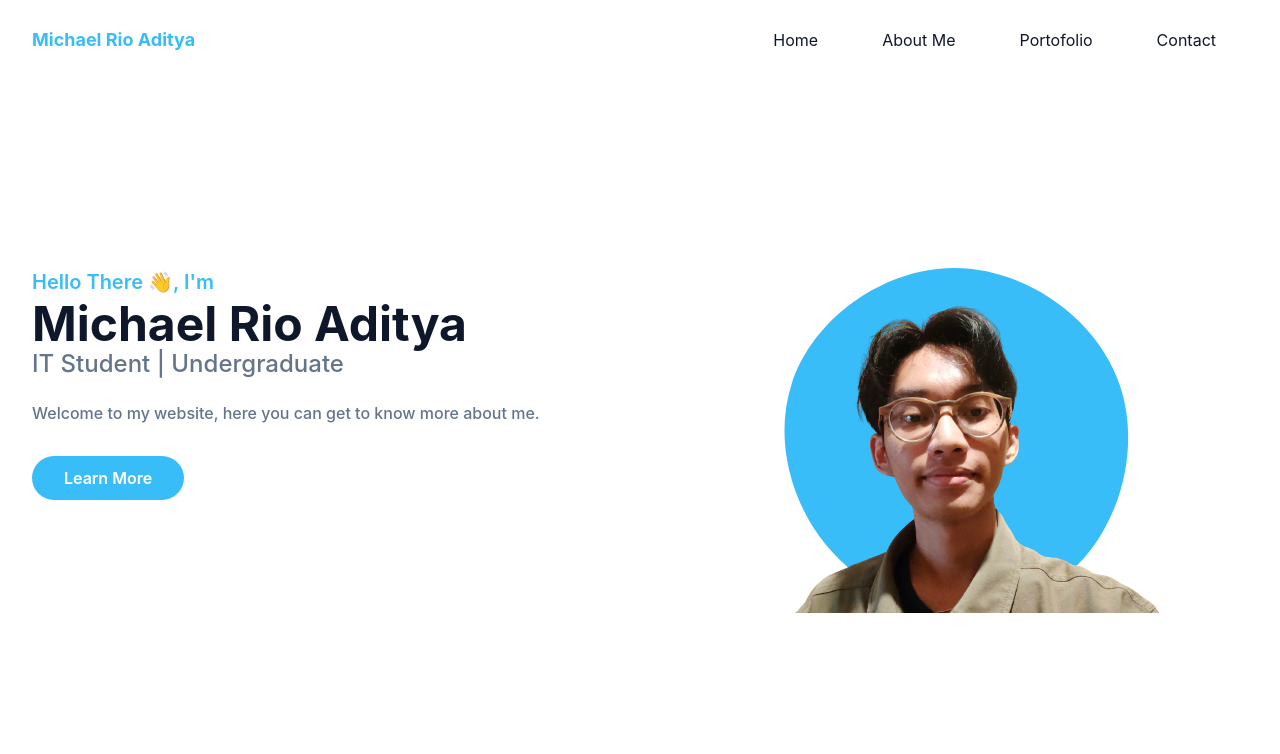
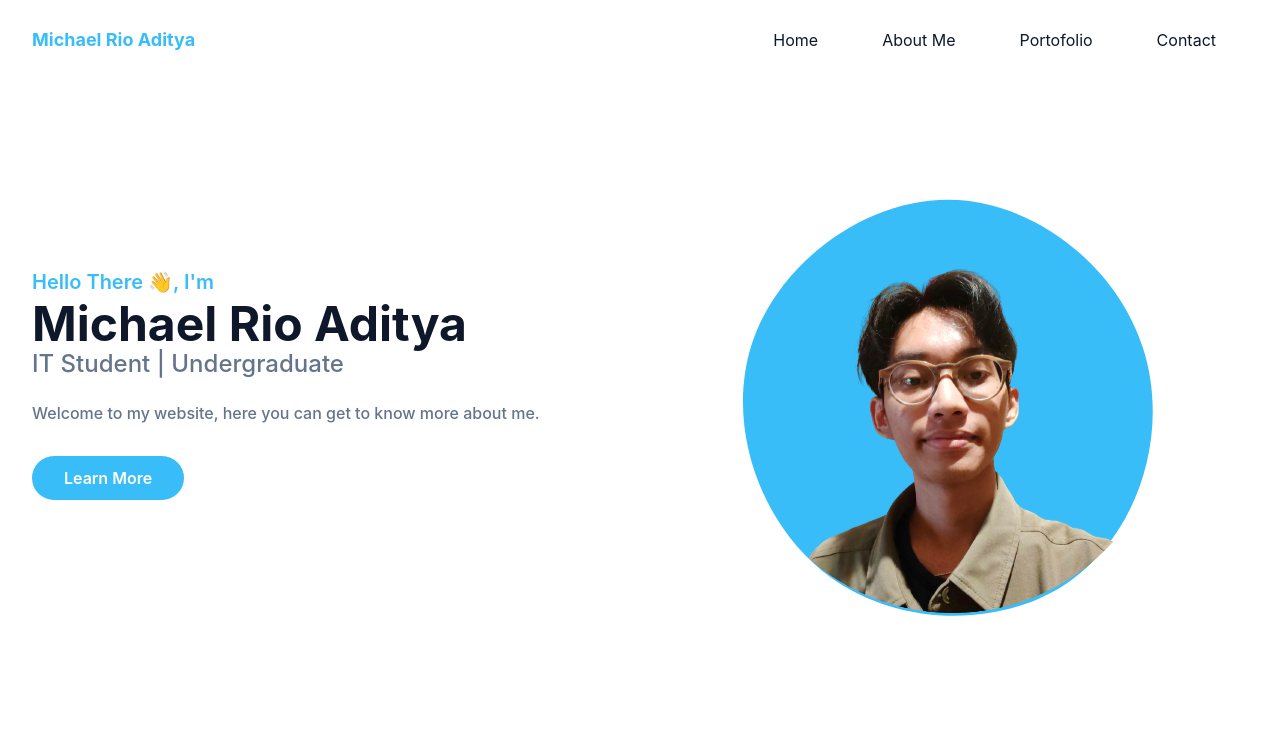
Before and after one commit to himichael00/portofolio, a website: page index.html in a window 1280 px wide. Shown: the top 754 px of the page. Drawn offline with Linux system fonts and the light colour scheme.

Commit message:
updated profile pic again

```diff
--- a/index.html
+++ b/index.html
@@ -74,12 +74,12 @@
                 </div>
                 <div class="w-full self-end px-4 lg:w-1/2">
                     <div class="relative mt-10 lg:mt-9 lg:right-0">
-                        <img src="dist/img/porto3.png" alt="profile"
+                        <img src="dist/img/porto image.png" alt="profile"
                         class="max-w-full mx-auto" />
                         <span class="absolute -bottom-0 -z-10 left-1/2 -translate-x-1/2 md:scale-125">
                             <svg width="400" height="400" viewBox="0 0 200 200" xmlns="http://www.w3.org/2000/svg">
-                                <path fill="#38bdf8" d="M61.1,-19C69.4,5.8,59.7,37.2,38.8,52C18,66.8,-13.8,64.9,-34.9,49.3C-55.9,33.7,-66,4.5,-58.4,-19.4C-50.8,-43.2,-25.4,-61.6,0.5,-61.8C26.4,-61.9,52.8,-43.8,61.1,-19Z"
-                                transform="translate(100 110) scale(1.1)" />
+                                <path fill="#38BDF8" d="M65.4,-21.9C74.4,6.3,64.1,40.2,41.1,56.9C18.2,73.7,-17.5,73.4,-41.4,56.2C-65.3,39,-77.4,5,-68.6,-23.1C-59.7,-51.1,-29.9,-73.2,-0.8,-72.9C28.2,-72.6,56.5,-50.1,65.4,-21.9Z"
+                                transform="translate(100 100) scale(1.170)" />
                               </svg>
                         </span>
                     </div>
```
Also changed, not shown: dist/output.css.
